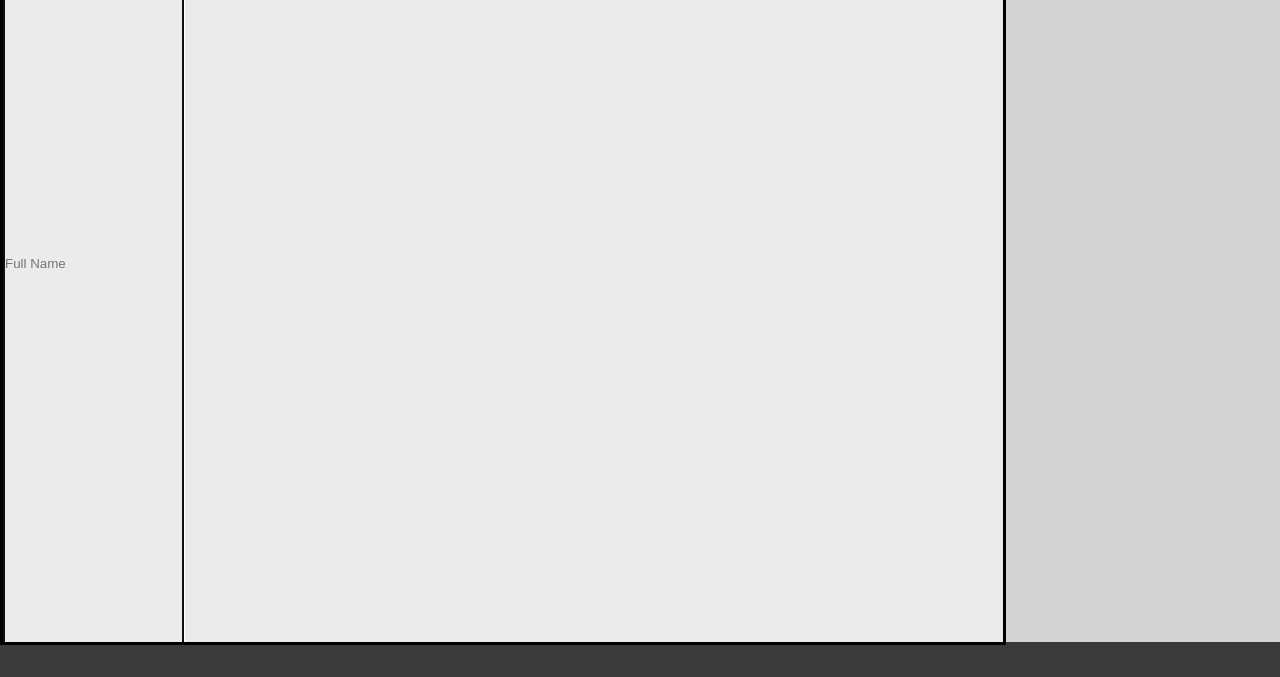
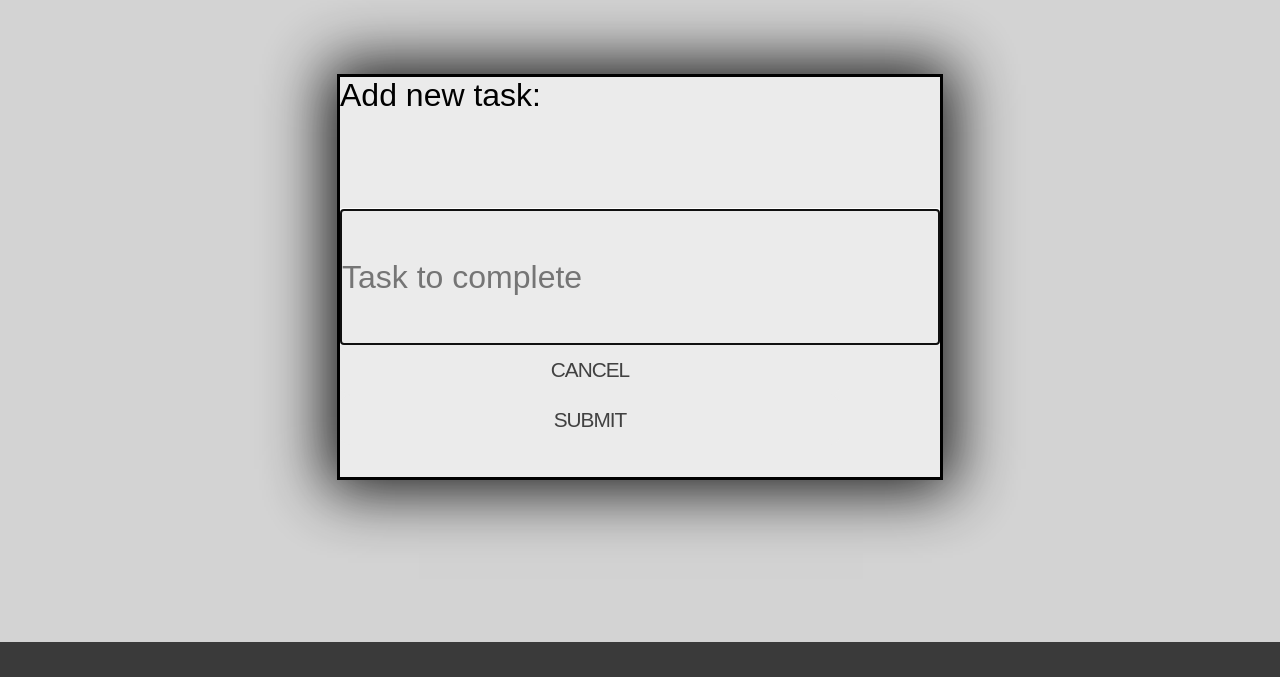
Before and after one commit to SteffanCrowley/to-do-list, a website with bundled scripts: page dist/index.html in a window 1280 px wide. Both pictures are taken after a click on the button "+ Add Task". Shown: the part 123-800 px from the top of the page. Built offline with nearby package versions, Linux system fonts and the light colour scheme.

Commit message:
Make basic modal open/lose feature work

```diff
--- a/src/modules/formModal.js
+++ b/src/modules/formModal.js
@@ -3,18 +3,24 @@ function buildModal() {
   const container = document.querySelector(".task-area");
   const diag = document.createElement("dialog");
   diag.id = "dialogMod";
-  document.body.appendChild(diag);
+  container.appendChild(diag);
 
   // Create a form dynamically
   const form = document.createElement("form");
-  form.setAttribute("method", "post");
-  form.setAttribute("action", "submit.php");
+  form.setAttribute("method", "dialog");
+  //   form.setAttribute("action", "submit.php");
 
-  // Create an input element for Full Name
+  // Create an input element for to do text
   const input = document.createElement("input");
   input.setAttribute("type", "text");
-  input.setAttribute("name", "FullName");
-  input.setAttribute("placeholder", "Full Name");
+  input.setAttribute("name", "todotask");
+  input.setAttribute("id", "todotask");
+  input.setAttribute("placeholder", "Task to complete");
+
+  // Create an label element for to do text
+  const label = document.createElement("label");
+  label.setAttribute("for", "todotask");
+  label.innerHTML = "Add new task: ";
 
   //Create menu container for 'cancel' and 'submit'
   const menu = document.createElement("menu");
@@ -22,15 +28,17 @@ function buildModal() {
   //Create 'cancel' button
   const cancel = document.createElement("button");
   cancel.id = "cancel";
-  cancel.setAttribute("type", "reset");
+  cancel.setAttribute("value", "cancel");
   cancel.innerHTML = "CANCEL";
 
   //Create 'submit' button
   const submit = document.createElement("button");
-  submit.id = "cancel";
+  submit.id = "submit";
+  cancel.setAttribute("value", "default");
   submit.innerHTML = "SUBMIT";
 
   diag.appendChild(form);
+  form.appendChild(label);
   form.appendChild(input);
   form.appendChild(menu);
   menu.appendChild(cancel);
--- a/src/style.css
+++ b/src/style.css
@@ -57,3 +57,30 @@ button {
 button:hover {
   background-color: rgb(206, 206, 206);
 }
+
+dialog {
+  position: fixed;
+  background: white;
+  box-shadow: 0 0 60px 10px rgba(0, 0, 0, 0.9);
+  top: 50%;
+  left: 50%;
+  transform: translate(-50%, -50%);
+  z-index: 100;
+  width: 600px;
+  max-width: 100%;
+  height: 400px;
+  max-height: 100%;
+}
+
+form {
+  display: flex;
+  flex-direction: column;
+}
+
+label {
+  font-size: 32px;
+}
+
+input {
+  font-size: 32px;
+}
```
Also changed, not shown: dist/main.js.
